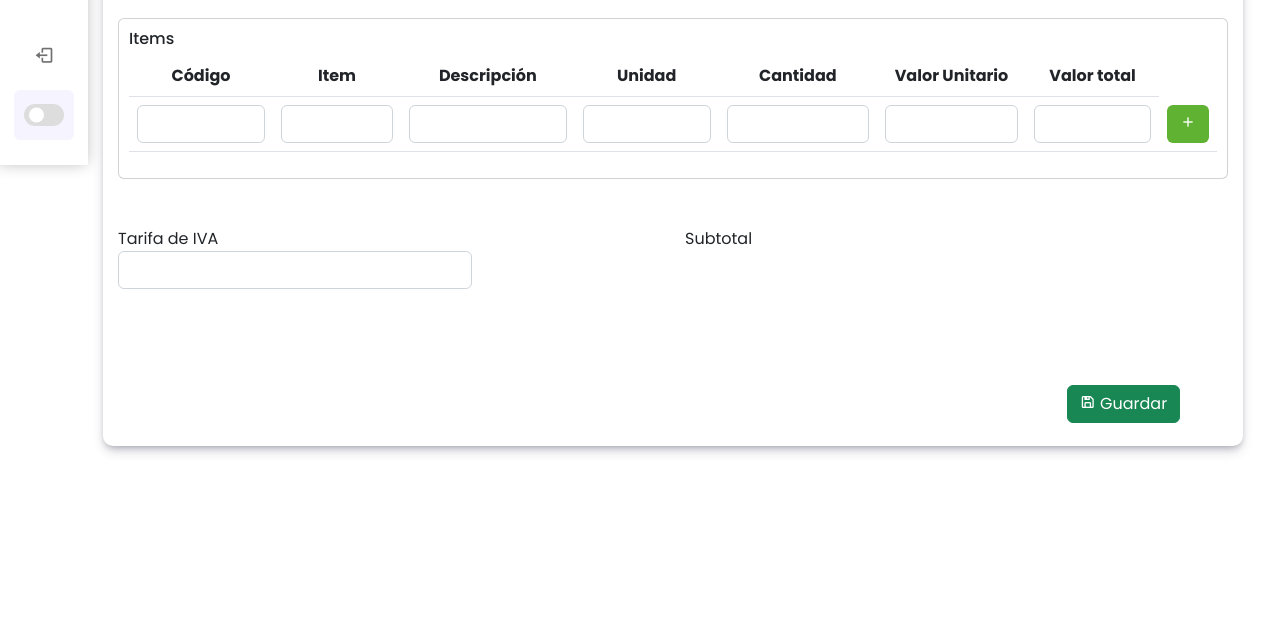
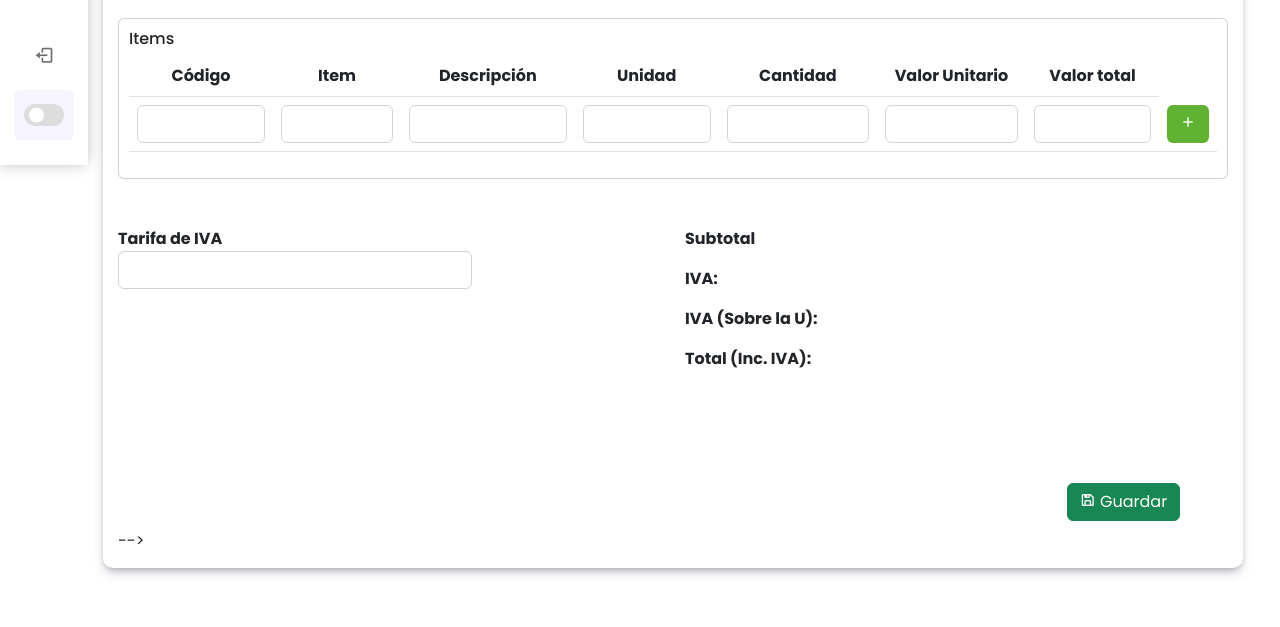
Before and after one commit to Dsr2004/Subcontratos, a Django app: page /Subcontratos/ in a window 1280 px wide. Shown: the part 635-1262 px from the top of the page. Run offline with Django 3.2, Linux system fonts and the light colour scheme; data that the repository does not hold is empty; some libraries are stand-ins or nearby versions.

Commit message:
Se sube una parte de condiciones contractuales

```diff
--- a/ModSubcontratos/Templates/crearSubcontratos.html
+++ b/ModSubcontratos/Templates/crearSubcontratos.html
@@ -33,6 +33,9 @@
     }
     .nav-link.active{
         color: #1a1a1a !important;
+    }
+    .calcampo{
+        font-weight: bold;
     }
 </style>
 
@@ -195,7 +198,7 @@
             <div class="card mt-3 mb-5" style="padding: 10px;">
                 <h6>Items</h6>
 
-                <table class="table text-center" id="tbl_items">
+                <table class="table text-center" id="tbl_items" >
                     <thead>
                         <tr>
                             <th>Código</th>
@@ -214,7 +217,7 @@
                             <td><input type="number" class="form-control" id="Cantidad"></td>
                             <td><input type="number" class="form-control" id="ValorUnitario"></td>
                             <td><input type="text" class="form-control" id="ValorTotal" readonly></td>
-                            <td><button type="button" class="btn" style="background-color: #60b232; color: white; font-weight: bold;" onclick="AgregarItems()"><strong><i class='bx bx-plus'></i></strong> </button></td>
+                            <td><button type="button" class="btn" style="background-color: #60b232; color: white; font-weight: bold;" onclick="AgregarItems(), calcularSubtotal()"><strong><i class='bx bx-plus'></i></strong> </button></td>
                         </tr>
                     </thead>
                     <tbody id="tblItems">
@@ -224,13 +227,62 @@
                 </table>
             </div>
 
-            <div class="row justify-content-between mb-5">
+            <div class="row justify-content-between mb-5" id="contnorm">
                 <div class="col-4">
-                    <label for="">Tarifa de IVA</label>
-                    <input type="text" class="form-control">
+                    <label for=""><strong>Tarifa de IVA</strong> </label>
+                    <input type="number" class="form-control" id="tarifaiva">
                 </div>
                 <div class="col-6">
-                    Subtotal
+                    <div class="row">
+                        <div class="col-6">
+                            <p class="calcampo">Subtotal</p>
+                            <p class="calcampo">IVA:</p>
+                            <p class="calcampo">IVA (Sobre la U):</p>
+                            <p class="calcampo">Total (Inc. IVA):</p>
+                        </div>
+                        <div class="col-6">
+                            <p id="subtot"></p>
+                            <p id="calciv"></p>
+                            <p id="calcIvu"></p>
+                            <p id="Tot"></p>
+                        </div>
+                    </div>
+                    <!-- <button onclick="calcularSubtotal()">f</button> -->
+                </div>
+            </div>
+            <div class="row justify-content-between mb-5" id="contservice" style="display: none;">
+                <div class="col-4">
+                    <label for=""><strong>Tarifa de IVA</strong> </label>
+                    <input type="number" class="form-control" id="tarifaiva">
+
+                    <label for=""><strong>Porcentaje Administración</strong> </label>
+                    <input type="number" class="form-control" id="porcAdmin">
+
+                    <label for=""><strong>Porcentaje Imprevistos</strong> </label>
+                    <input type="number" class="form-control" id="porcImpr">
+
+                    <label for=""><strong>Porcentaje Utilidad</strong> </label>
+                    <input type="number" class="form-control" id="porcUtil">
+                </div>
+                <div class="col-6">
+                    <div class="row">
+                        <div class="col-6">
+                            <p class="calcampo">SUBTOTAL: </p>
+                            <p class="calcampo">ADMINISTRACIÓN: </p>
+                            <p class="calcampo">IMPREVISTOS: </p>
+                            <P class="calcampo">UTILIDAD: </P>
+                            <p class="calcampo">IVA:</p>
+                            <p class="calcampo">IVA (Sobre la U):</p>
+                            <p class="calcampo">Total (Inc. IVA):</p>
+                        </div>
+                        <div class="col-6">
+                            <p id="subtot"></p>
+                            <p id="calciv"></p>
+                            <p id="calcIvu"></p>
+                            <p id="Tot"></p>
+                        </div>
+                    </div>
+                    <!-- <button onclick="calcularSubtotal()">f</button> -->
                 </div>
             </div>
 
@@ -581,21 +633,30 @@
     function getComboA(selectObject) {
         var campo = document.getElementById("tipoComp")
         var selec = document.getElementById("slec")
+
+        var contNo = document.getElementById("contnorm")
+        var tipoTarf = document.getElementById("contservice")
         var value = selectObject.value;
 
         if(value == "1.1"){
             selec.style.display = 'none'
             campo.style.display = 'block'
+            contNo.style.display = 'block'
+            tipoTarf.style.display = 'none'
             campo.value = "OCS"
         }
         else if(value == "1.2"){
             selec.style.display = 'none'
             campo.style.display = 'block'
+            contNo.style.display = 'block'
+            tipoTarf.style.display = 'none'
             campo.value = "OCM"
         }
         else if(value == "2"){
             selec.style.display = 'none'
             campo.style.display = 'block'
+            contNo.style.display = 'none'
+            tipoTarf.style.display = 'block'
             campo.value = "OCS"
         }
         else{
@@ -632,6 +693,50 @@
 
     }
 
+    function calcularSubtotal(){
+
+        const resume_table = document.getElementById("tbl_items");
+
+        const tableRows = document.querySelectorAll('#tbl_items tr.it_row');
+
+        let subt = document.getElementById("subtot");
+
+        let iva = document.getElementById("tarifaiva").value;
+
+        let con = parseFloat(iva)
+        let porc = (con / 100);
+
+
+        for(let i = 0; i < tableRows.length; i++) {
+            // const row = tableRows[i];
+
+
+            const status = document.querySelector('.valTot');
+            let conversion= parseInt(status.innerHTML);
+
+            conversion+=conversion
+
+            console.log(conversion)
+            // if(status === status){
+            //     console.log(status)
+            // }
+            // else{
+            //     // conversion
+            //     let conversion= parseInt(status.innerHTML);
+
+
+
+            //     let su = conversion++
+            //     let suma = conversion + conversion
+            //     console.log(su);
+            // }
+
+
+            // Para modificar un estado:
+            // status.innerText = 'offline';
+        }
+    }
+
 
 
     function AgregarItems(){
@@ -645,7 +750,7 @@
 
         if(cantidad > 0 && valorUnitario > 0 && valorTotal > 0){
             $('#tblItems').append(`
-            <tr id="tr-${codigo}">
+            <tr class="it_row" id="tr-${codigo}">
                 <td>
                     <input type="hidden" name=""/>
                     ${codigo}
@@ -655,7 +760,7 @@
                 <td>${unidad}</td>
                 <td>${cantidad}</td>
                 <td>${valorUnitario}</td>
-                <td>${valorTotal}</td>
+                <td class="valTot">${valorTotal}</td>
                 <td>
                     <button class="btn" onclick="Eliminar_item(${codigo})" style="color: #fc3322; font-size: 20px; font-weight: bold;"><i class='bx bx-x'></i></button>
                 </td>
--- /dev/null
+++ b/Subcontratos/Templates/modales/Advertencia.html
@@ -0,0 +1,28 @@
+{% extends 'modales/modalBase.html' %}
+
+<!--Block id-->
+
+{% block modal-id %} id="modalAdvertencia" {% endblock modal-id %}
+
+<!-- Bloque de titulo -->
+{% block titulo-modal %} <i class="fas fa-exclamation-triangle"></i> &nbsp; &nbsp; Atención ! {% endblock titulo-modal %}
+
+<!-- Bloque de cuerpo -->
+{% block color-modal %} text-warning {% endblock color-modal %}
+
+{% block icono-modal %} fas fa-exclamation-triangle {% endblock icono-modal %}
+
+{% block mensaje-modal %}
+    El sistema cerrará sesión en 5 minutos... <p></p>
+    <span class="container" style="font-size: 13px; width: 90%;">Nota: Si quieres permanecer conectado, solo haga click en
+        <span class="text-primary">Permanecer</span> boton de abajo.
+    </span>
+{% endblock mensaje-modal %}
+
+<!-- Bloque pie -->
+
+{% block btn-action %}
+    <a href="#" class="btn btn-outline-dark btn-sm" id="btn-30m" style="width: 80px;">+15 sec</a>
+{% endblock btn-action %}
+
+{% block nombre-btn %}Ok{% endblock nombre-btn %}
--- /dev/null
+++ b/Subcontratos/Templates/modales/Informativo.html
@@ -0,0 +1,17 @@
+{% extends 'modales/modalBase.html' %}
+
+<!--Block id-->
+
+{% block modal-id %} id="modalInformativo" {% endblock modal-id %}
+
+<!-- Bloque de titulo -->
+{% block titulo-modal %} <i class="fas fa-exclamation-triangle"></i> &nbsp; &nbsp; Información ! {% endblock titulo-modal %}
+
+<!-- Bloque de cuerpo -->
+{% block color-modal %} text-primary {% endblock color-modal %}
+
+{% block icono-modal %} fas fa-user-shield {% endblock icono-modal %}
+
+{% block mensaje-modal %}
+    Por su propia seguridad , el sistema cerrará sesión de forma automática. <p></p><span class="text-primary">Tu cuenta está segura ahora !</span>
+{% endblock mensaje-modal %}
--- /dev/null
+++ b/Subcontratos/Templates/modales/Salir.html
@@ -0,0 +1,22 @@
+{% extends 'modales/modalBase.html' %}
+
+<!--Block id-->
+
+{% block modal-id %} id="modalSalir" {% endblock modal-id %}
+
+<!-- Bloque de titulo -->
+{% block titulo-modal %} <i class="fas fa-door-cloosed"></i> &nbsp; &nbsp;  Sesión cerrada {% endblock titulo-modal %}
+
+<!-- Bloque de cuerpo -->
+{% block color-modal %} text-danger {% endblock color-modal %}
+
+{% block icono-modal %} fas fa-door-open {% endblock icono-modal %}
+
+{% block mensaje-modal %}
+   Estas seguro que desea cerrar sesión ?
+{% endblock mensaje-modal %}
+
+<!-- Footer -->
+{% block btn-action %}
+<a href="{% url 'logout' %}" class="btn btn-outline-danger btn-sm" style="width: 80px;">Cerrar sesión</a>
+{% endblock btn-action %}
--- /dev/null
+++ b/Subcontratos/Templates/modales/modalBase.html
@@ -0,0 +1,32 @@
+<!-- Button trigger modal -->
+<!-- <button type="button" class="btn btn-primary" data-bs-toggle="modal" data-bs-target="#exampleModal">
+    Launch demo modal
+  </button> -->
+
+  <!-- Modal -->
+  <div class="modal fade" {% block modal-id %} {% endblock modal-id%} tabindex="-1" aria-labelledby="DefectoModalLabel" aria-hidden="true">
+    <div class="modal-dialog">
+      <div class="modal-content">
+        <div class="modal-header">
+          <h6 class="modal-title" id="DefectoModalLabel">
+            {% block titulo-modal %}{% endblock titulo-modal %}
+          </h6>
+          <button type="button" class="btn-close" data-bs-dismiss="modal" aria-label="Close"></button>
+        </div>
+        <div class="modal-body text-center">
+          <div class="text-center mt-1 {% block color-modal %}{% endblock color-modal %}">
+            <span class="fas fa-stack fa-3x">
+                <i class="fas fa-cloud fa-stack-2x"></i>
+                <i class="{% block icono-modal %}{% endblock icono-modal %} fa-stack-1x fa-inverse"></i>
+            </span>
+          </div>
+          <div class="mb-2 mt-2">{% block mensaje-modal %}{% endblock mensaje-modal %}</div>
+        </div>
+        <div class="modal-footer">
+          {% block btn-action %}{% endblock btn-action %}
+          <button type="button" class="btn btn-secondary btn-sm" data-bs-dismiss="modal" style="width: 80px;">{% block nombre-btn %}Cerrar{% endblock nombre-btn %}</button>
+
+        </div>
+      </div>
+    </div>
+  </div>
```
Also changed, not shown: ModSubcontratos/Templates/subcontratos.html (+12 -1 lines), Subcontratos/Templates/side.html (+12 -0 lines), Usuarios/Templates/login.html (+12 -0 lines), Usuarios/views.py (+11 -2 lines), statics/js/scriptLogout.js (added, +27 -0 lines).
